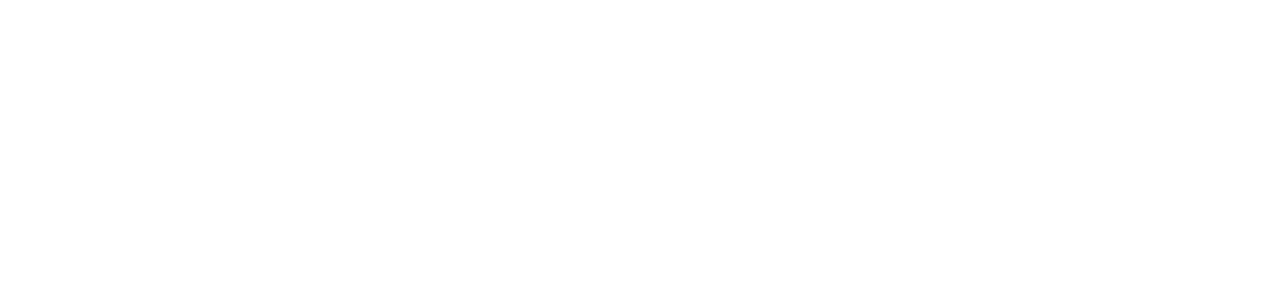
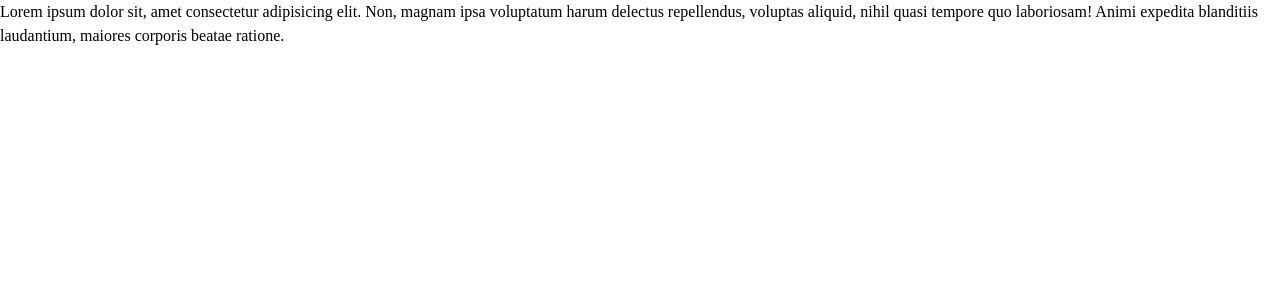
Before and after one commit to badalsaibo/read-ramayana, a Next.js app: page / in a window 1280 px wide. Shown: the top 300 px of the page. Built offline with nearby package versions, Linux system fonts and the light colour scheme.

Commit message:
feat: tailwind font

```diff
--- a/package.json
+++ b/package.json
@@ -9,10 +9,11 @@
     "lint": "next lint"
   },
   "dependencies": {
-    "@next/font": "13.1.6",
+    "@next/font": "^13.1.6",
     "@types/node": "18.13.0",
     "@types/react": "18.0.28",
     "@types/react-dom": "18.0.11",
+    "clsx": "^1.2.1",
     "eslint": "8.34.0",
     "eslint-config-next": "13.1.6",
     "next": "13.1.6",
--- a/src/components/Stack/Stack.tsx
+++ b/src/components/Stack/Stack.tsx
@@ -1,9 +1,22 @@
+import clsx from "clsx";
+
 type TProps = {
   children: React.ReactNode;
+  spacing?: number;
+  direction?: "row" | "column";
 };
 
-const Stack = ({ children }: TProps) => {
-  return <div className="flex">{children}</div>;
+const Stack = ({ children, spacing = 2, direction = "row" }: TProps) => {
+  return (
+    <div
+      className={clsx("flex", `gap-[${spacing}rem]`, {
+        "flex-row": direction === "row",
+        "flex-column": direction === "column",
+      })}
+    >
+      {children}
+    </div>
+  );
 };
 
 export default Stack;
--- a/src/pages/_app.tsx
+++ b/src/pages/_app.tsx
@@ -1,5 +1,15 @@
 import type { AppProps } from "next/app";
 
+import { Hind_Siliguri } from "@next/font/google";
+
+import "../styles/globals.css";
+
+const HindSiliguri = Hind_Siliguri({ subsets: ["latin"], weight: ["300"], variable: "--font-body" });
+
 export default function App({ Component, pageProps }: AppProps) {
-  return <Component {...pageProps} />;
+  return (
+    <main className={HindSiliguri.variable}>
+      <Component {...pageProps} />
+    </main>
+  );
 }
--- a/src/pages/_document.tsx
+++ b/src/pages/_document.tsx
@@ -1,4 +1,4 @@
-import { Html, Head, Main, NextScript } from 'next/document'
+import { Html, Head, Main, NextScript } from "next/document";
 
 export default function Document() {
   return (
@@ -9,5 +9,5 @@ export default function Document() {
         <NextScript />
       </body>
     </Html>
-  )
+  );
 }
--- a/src/pages/index.tsx
+++ b/src/pages/index.tsx
@@ -16,6 +16,11 @@ export default function Home() {
         <meta http-equiv="Content-Type" content="text/html; charset=utf-8" />
         <meta name="language" content="English" />
       </Head>
+      <p className="sans">
+        Lorem ipsum dolor sit, amet consectetur adipisicing elit. Non, magnam ipsa voluptatum harum delectus
+        repellendus, voluptas aliquid, nihil quasi tempore quo laboriosam! Animi expedita blanditiis laudantium, maiores
+        corporis beatae ratione.
+      </p>
     </>
   );
 }
--- a/tailwind.config.js
+++ b/tailwind.config.js
@@ -1,7 +1,13 @@
 /** @type {import('tailwindcss').Config} */
+
+const defaultTheme = require("tailwindcss/defaultTheme");
+
 module.exports = {
   content: ["./src/**/*.{js,ts,jsx,tsx}"],
   theme: {
+    fontFamily: {
+      sans: ["var(--font-body)", ...defaultTheme.fontFamily.sans],
+    },
     extend: {},
   },
   plugins: [],
```
Also changed, not shown: 1 other file (tests, documents, lock files or other folders).
